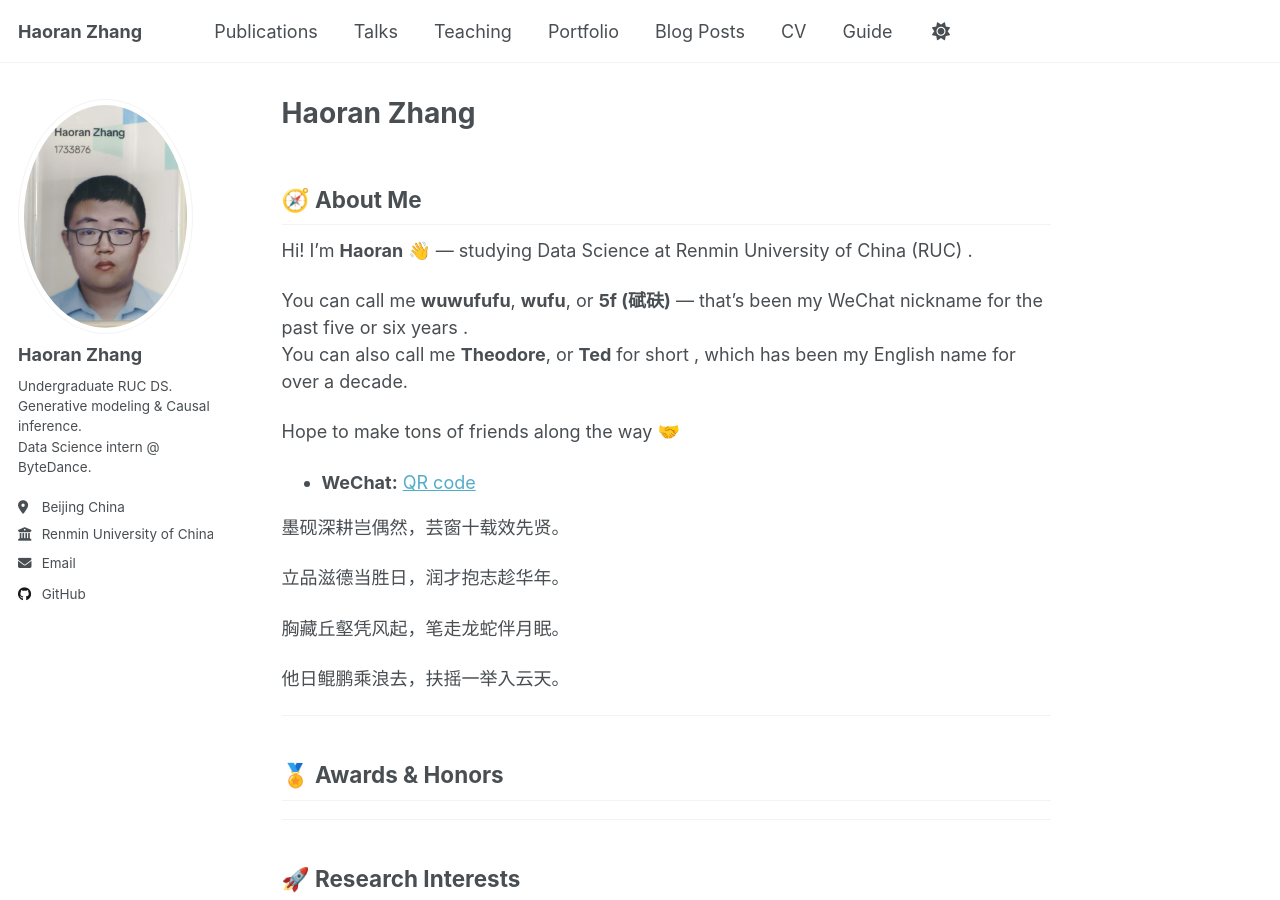
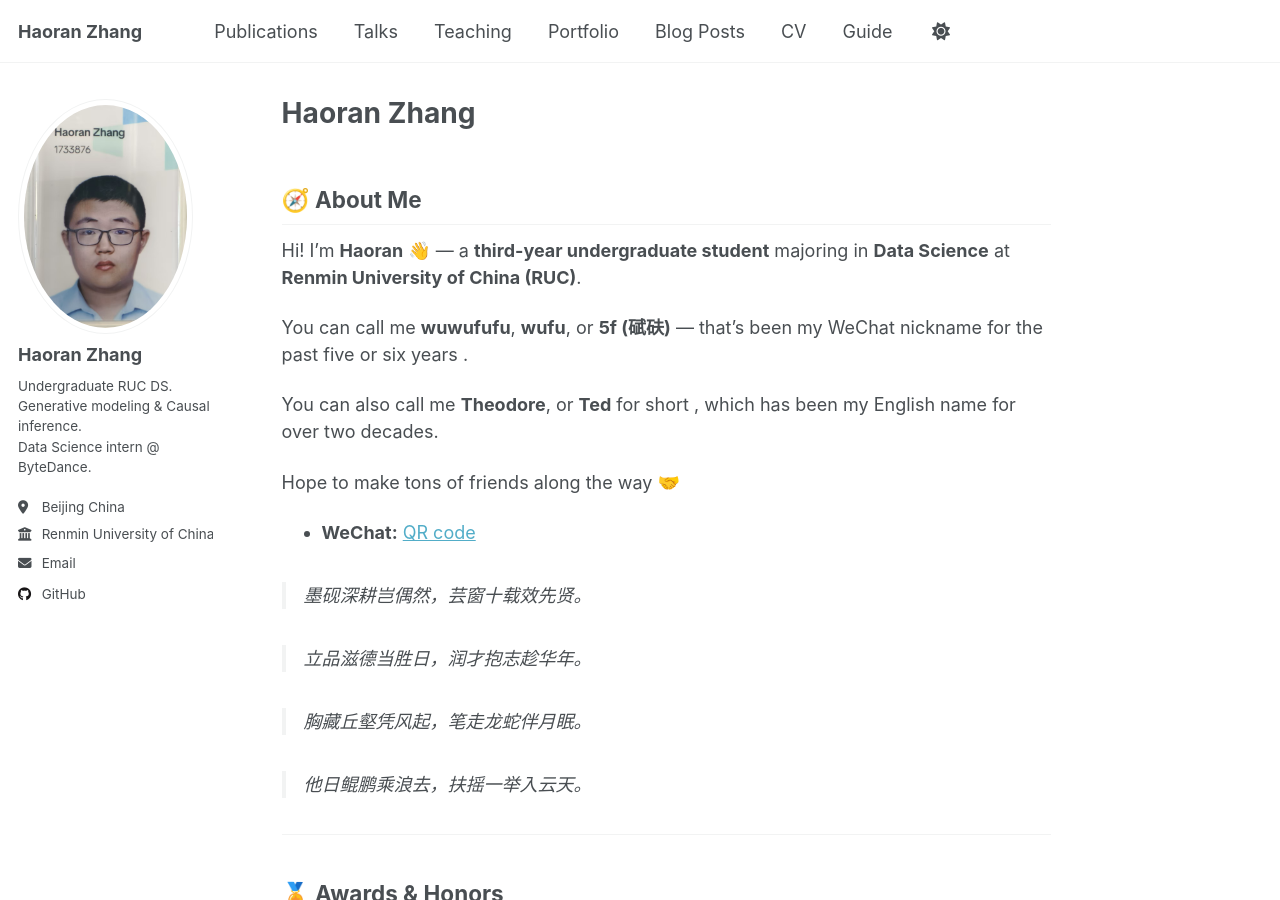
Before and after one commit to wuwufufu/wuwufufu.github.io, a Jekyll site: the page built from _pages/about.md, in a window 1280 px wide and 900 px high. Built offline with Jekyll 4.4.1, drawn with Linux system fonts in a browser that asks for light colours; a script that is not in the unit is left out.

Commit message:
Revise about me section for clarity and detail
Updated personal introduction and details about studies.

```diff
--- a/_pages/about.md
+++ b/_pages/about.md
@@ -7,22 +7,23 @@ author_profile: true
 
 ## 🧭 About Me
 
-Hi! I’m **Haoran** 👋 —  studying Data Science at Renmin University of China (RUC) .
+Hi! I’m **Haoran** 👋 —  a **third-year undergraduate student** majoring in **Data Science** at **Renmin University of China (RUC)**.
 
 You can call me **wuwufufu**, **wufu**, or **5f (碔砆)** — that’s been my WeChat nickname for the past five or six years .
-You can also call me **Theodore**, or **Ted** for short , which has been my English name for over a decade.
+
+You can also call me **Theodore**, or **Ted** for short , which has been my English name for over two decades.
 
 Hope to make tons of friends along the way 🤝
 
 - **WeChat:** [QR code](bff4e509c0f9aacc0de631b3ffa8276b.jpg)
 
-墨砚深耕岂偶然，芸窗十载效先贤。
+> 墨砚深耕岂偶然，芸窗十载效先贤。
 
-立品滋德当胜日，润才抱志趁华年。
+> 立品滋德当胜日，润才抱志趁华年。
 
-胸藏丘壑凭风起，笔走龙蛇伴月眠。
+> 胸藏丘壑凭风起，笔走龙蛇伴月眠。
 
-他日鲲鹏乘浪去，扶摇一举入云天。
+> 他日鲲鹏乘浪去，扶摇一举入云天。
 
 ---
 ## 🏅 Awards & Honors
```
